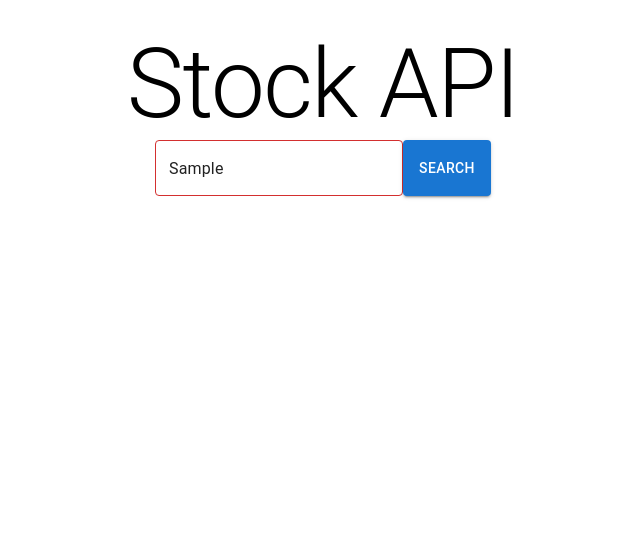
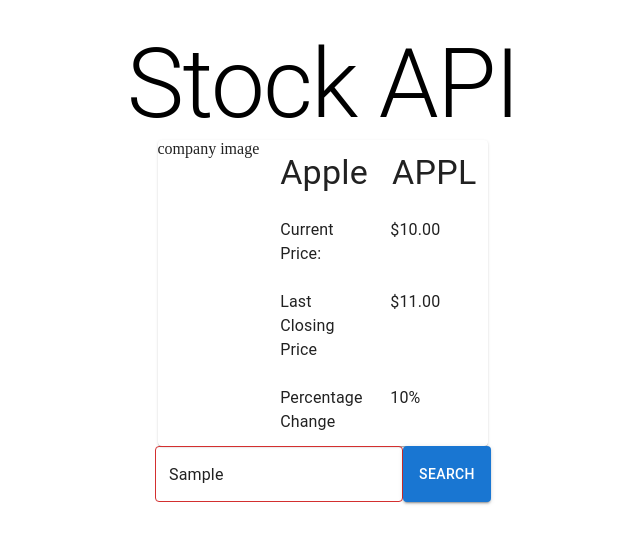
Before and after one commit to gibsonliketheguitar/stock-ticker-app, a Next.js app in the folder client/: page / in a window 1280 px wide. Both pictures are taken after typing "Sample" into the empty fields and a click on the button "SEARCH". Shown: the top 544 px of the page, without its empty margins (317-957 px from the left). Built offline with nearby package versions, Linux system fonts and the light colour scheme; no server answers.

Commit message:
add dummy stock card

```diff
--- a/client/atoms/search.ts
+++ b/client/atoms/search.ts
@@ -2,5 +2,5 @@
 
 export const searchResult = atom({
   key: "searchState",
-  default: "",
+  default: {},
 });
--- a/client/components/DisplaySearch.tsx
+++ b/client/components/DisplaySearch.tsx
@@ -1,13 +1,71 @@
-import { Box, Typography } from "@mui/material";
+import styled from "@emotion/styled";
+import { Box, Card, Typography } from "@mui/material";
 import { useRecoilValue } from "recoil";
 import { searchResult } from "../atoms/search";
 
 export function DisplaySearch() {
-  const result = useRecoilValue(searchResult);
-  if (result.length === 0) return <></>;
+  const result: any = useRecoilValue(searchResult);
+
+  function ObjIsEmpty(input: any) {
+    let count = 0;
+    for (const [key, value] of Object.entries(input)) {
+      if (key) count += 1;
+    }
+    return count === 0;
+  }
+
+  if (ObjIsEmpty(result)) return <></>;
   return (
-    <Box>
-      <Typography variant="h2">{result}</Typography>
-    </Box>
+    <StockCard
+      name={"Apple"}
+      symbol={"APPL"}
+      currentPrice={"$10.00"}
+      closingPrice={"$11.00"}
+      percentageChange={"10%"}
+    />
   );
 }
+
+function StockCard({
+  name,
+  symbol,
+  currentPrice,
+  closingPrice,
+  percentageChange,
+}: any) {
+  const Row = styled("div")({
+    display: "flex",
+    justifyContent: "center",
+  });
+
+  const CellText = styled(Typography)({
+    flex: 1,
+    padding: "12px",
+  });
+
+  return (
+    <Card style={{ display: "flex" }}>
+      <Box style={{ flex: 1, justifyContent: "center", alignItems: "center" }}>
+        {"company image"}
+      </Box>
+      <Box style={{ flex: 1 }}>
+        <Row>
+          <CellText variant="h4">{name}</CellText>
+          <CellText variant="h4">{symbol}</CellText>
+        </Row>
+        <Row>
+          <CellText variant="body1">Current Price:</CellText>
+          <CellText variant="body1">{currentPrice}</CellText>
+        </Row>
+        <Row>
+          <CellText variant="body1">Last Closing Price</CellText>
+          <CellText variant="body1">{closingPrice}</CellText>
+        </Row>
+        <Row>
+          <CellText variant="body1">Percentage Change</CellText>
+          <CellText variant="body1">{percentageChange}</CellText>
+        </Row>
+      </Box>
+    </Card>
+  );
+}
--- a/client/components/StockSearch.tsx
+++ b/client/components/StockSearch.tsx
@@ -13,17 +13,18 @@
 
   const handleOnSubmit = async () => {
     if (input.length < 3) return;
-    await fetchData();
+    setResult(input);
+    //await fetchData();
   };
 
   async function fetchData() {
     try {
       const baseURL = "http://localhost:8000/stock";
-      //const queryParam = "?name=" + input;
-      const response = await fetch(baseURL);
+      const queryParam = "?symbol=" + input;
+      const response = await fetch(baseURL + queryParam);
       if (!response.ok) throw new Error();
       const res = await response.json();
-      setResult(res.data);
+      setResult(res);
     } catch (err) {
       console.log("failed to get stock");
     }
```
